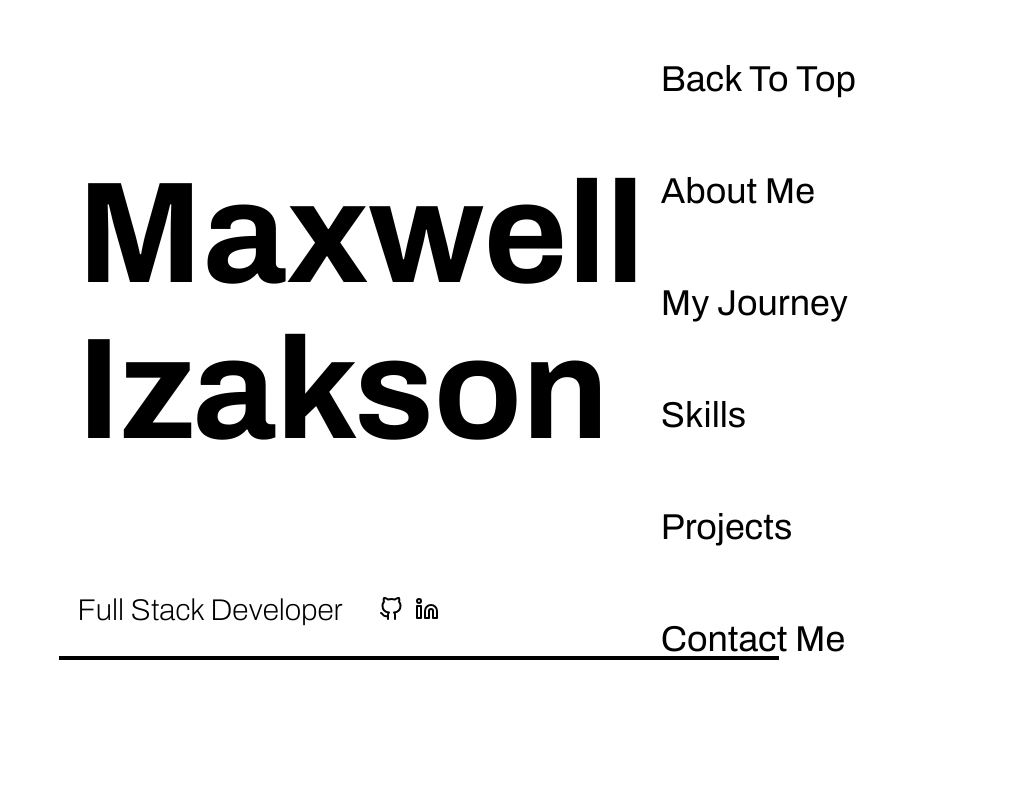
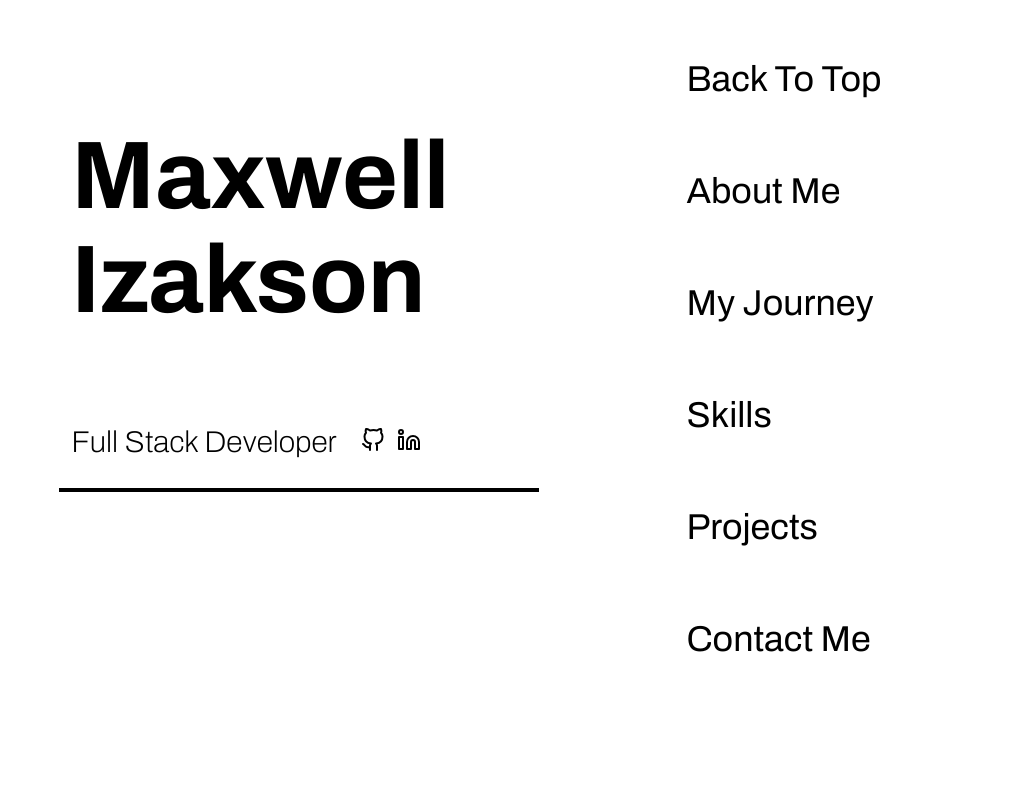
Before and after one commit to Mizakson/portfolio-site, a plain HTML site: page index.html in a window 1024 px wide. Shown: the top 800 px of the page. Drawn offline with Linux system fonts and the light colour scheme.

Commit message:
Add first media query styling

```diff
--- a/styles.css
+++ b/styles.css
@@ -172,6 +172,24 @@ header {
     padding-left: 2.5%;
 }
 
-@media (min-width: 600px) and (max-width: 1199px) {}
+@media (min-width: 899px) and (max-width: 1199px) {
 
-@media (max-width: 599px) {}
+    main,
+    header,
+    section {
+        max-width: 480px;
+        width: 100%;
+    }
+
+    .nav-bar>a {
+        font-size: 36px;
+    }
+
+    .title-container>h1 {
+        font-size: 96px;
+    }
+
+    .nav-bar {
+        padding-right: 2.5%;
+    }
+}
```
